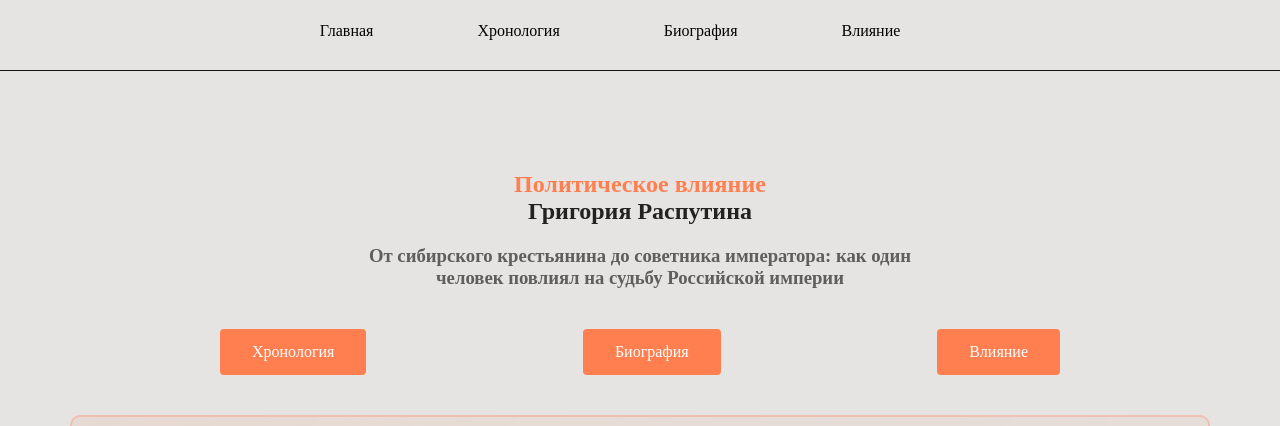
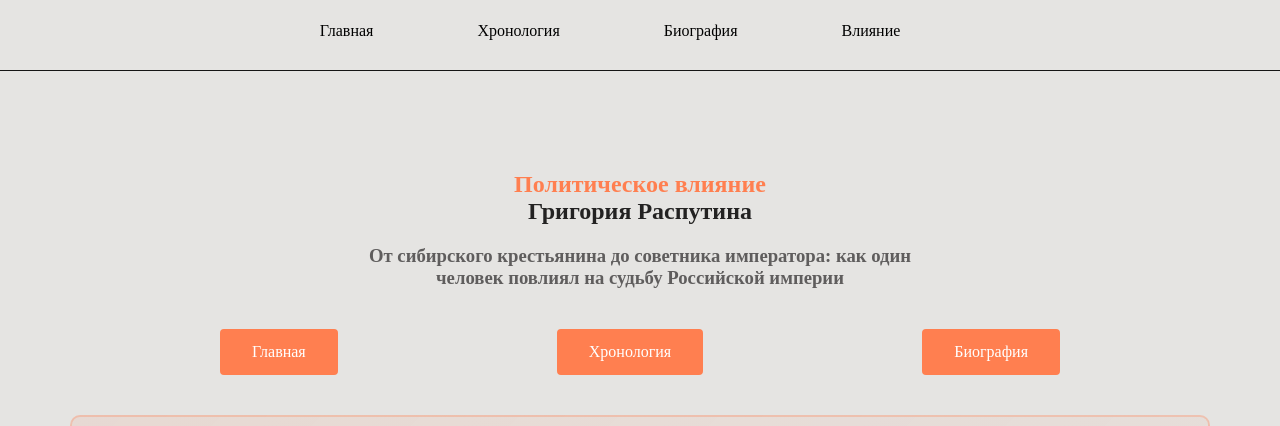
Before and after one commit to saq1rette/cursach, a plain HTML site: page influence.html in a window 1280 px wide. Shown: the top 426 px of the page. Drawn offline with nearby package versions, Linux system fonts and the light colour scheme.

Commit message:
influence.html

```diff
--- a/influence.html
+++ b/influence.html
@@ -52,9 +52,9 @@
                     <h3 class="three">От сибирского крестьянина до советника императора: как один человек повлиял на судьбу Российской империи</h3>
                 </div>
                 <div class="block-2">
+                    <a href="index.html" class="block-2-1">Главная</a>
                     <a href="chronology.html" class="block-2-1">Хронология</a>
                     <a href="bio.html" class="block-2-1">Биография</a>
-                    <a href="influence.html" class="block-2-1">Влияние</a>
                 </div>
             </section>
             <section class="influence-header">
```
